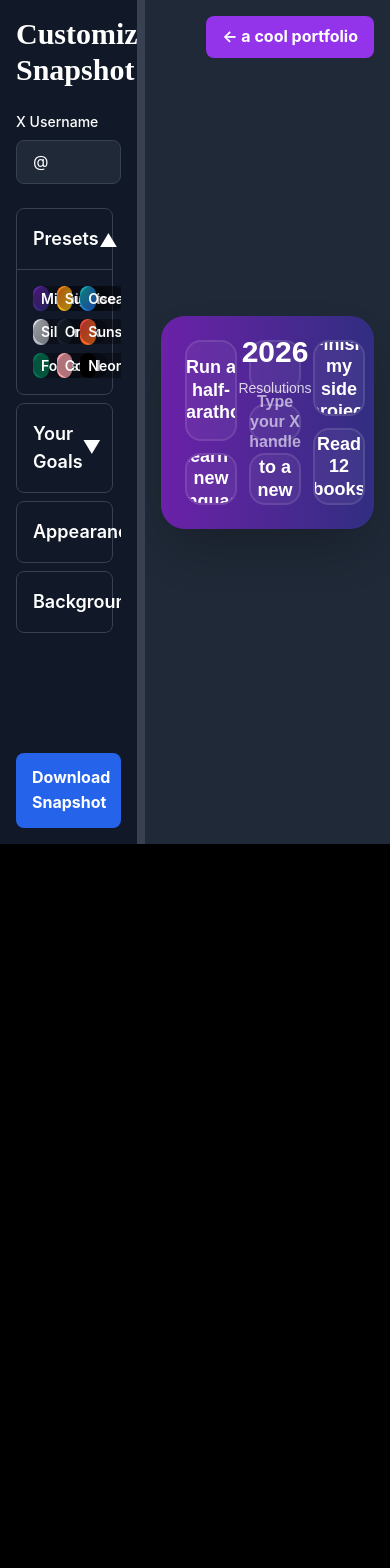
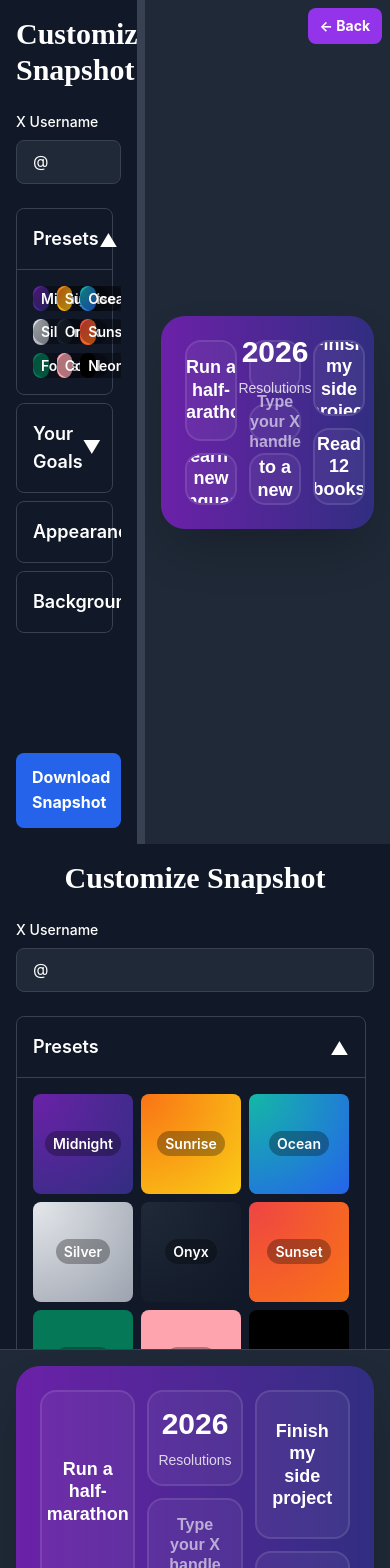
Before and after one commit to bapierre/personnalWebsite, a Next.js app: page /resolutions in a window 390 px wide. Shown: the top 1568 px of the page. Before the commit the page ends 844 px from the top, so only its background shows below. Built offline with nearby package versions, Linux system fonts and the light colour scheme.

Commit message:
Responsive version

```diff
--- a/src/app/resolutions/page.tsx
+++ b/src/app/resolutions/page.tsx
@@ -100,15 +100,16 @@ const ResolutionsPage = () => {
 
   return (
     <div className="min-h-screen bg-gray-900 text-white relative">
-      <div className="absolute top-4 right-4 z-10">
+      <div className="absolute top-2 right-2 lg:top-4 lg:right-4 z-10">
         <Link href="/" passHref>
-          <button className="bg-purple-600 hover:bg-purple-700 text-white font-bold py-2 px-4 rounded-lg transition-colors">
-            ← a cool portfolio
+          <button className="bg-purple-600 hover:bg-purple-700 text-white font-bold py-2 px-3 lg:px-4 rounded-lg transition-colors text-sm lg:text-base">
+            <span className="sm:hidden">← Back</span>
+            <span className="hidden sm:inline">← a cool portfolio</span>
           </button>
         </Link>
       </div>
 
-      <PanelGroup direction="horizontal" className="min-h-screen">
+      <PanelGroup direction="horizontal" className="hidden lg:flex min-h-screen">
         <Panel defaultSize={30} minSize={20} className="p-4 lg:p-8 !overflow-y-auto">
           <StyleControls
             goals={goals}
@@ -160,6 +161,59 @@ const ResolutionsPage = () => {
           </div>
         </Panel>
       </PanelGroup>
+
+      {/* Mobile Layout */}
+      <div className="lg:hidden flex flex-col min-h-screen">
+        <div className="p-4 bg-gray-900 border-b border-gray-700 max-h-[60vh] overflow-y-auto">
+          <StyleControls
+            goals={goals}
+            currentGoal={currentGoal}
+            onAddGoal={handleAddGoal}
+            onGoalChange={(e) => setCurrentGoal(e.target.value)}
+            onDeleteGoal={handleDeleteGoal}
+            onMoveGoalUp={handleMoveGoalUp}
+            onMoveGoalDown={handleMoveGoalDown}
+            onDownload={handleDownload}
+            onPresetSelect={handlePresetSelect}
+            selectedFont={selectedFont}
+            onFontChange={setSelectedFont}
+            goalTextColor={goalTextColor}
+            onGoalTextColorChange={setGoalTextColor}
+            bgColor={bgColor}
+            onBgColorChange={(color) => {
+              setBgColor(color);
+              setBackgroundType('solid');
+            }}
+            frameColor={frameColor}
+            onFrameColorChange={setFrameColor}
+            frameBorderColor={frameBorderColor}
+            onFrameBorderColorChange={setFrameBorderColor}
+            selectedTheme={selectedTheme}
+            onThemeChange={(theme) => {
+              setSelectedTheme(theme);
+              setBackgroundType('gradient');
+            }}
+            backgroundType={backgroundType}
+            xUsername={xUsername}
+            onXUsernameChange={handleXUsernameChange}
+          />
+        </div>
+        <div className="flex-1 flex items-center justify-center p-4 bg-gray-800 overflow-auto">
+          <div className="w-full max-w-md">
+            <SnapshotCard
+              goals={goals}
+              font={selectedFont}
+              goalTextColor={goalTextColor}
+              bgColor={bgColor}
+              frameColor={frameColor}
+              frameBorderColor={frameBorderColor}
+              theme={selectedTheme}
+              backgroundType={backgroundType}
+              xUsername={xUsername}
+            />
+          </div>
+        </div>
+      </div>
     </div>
   );
 };
```
